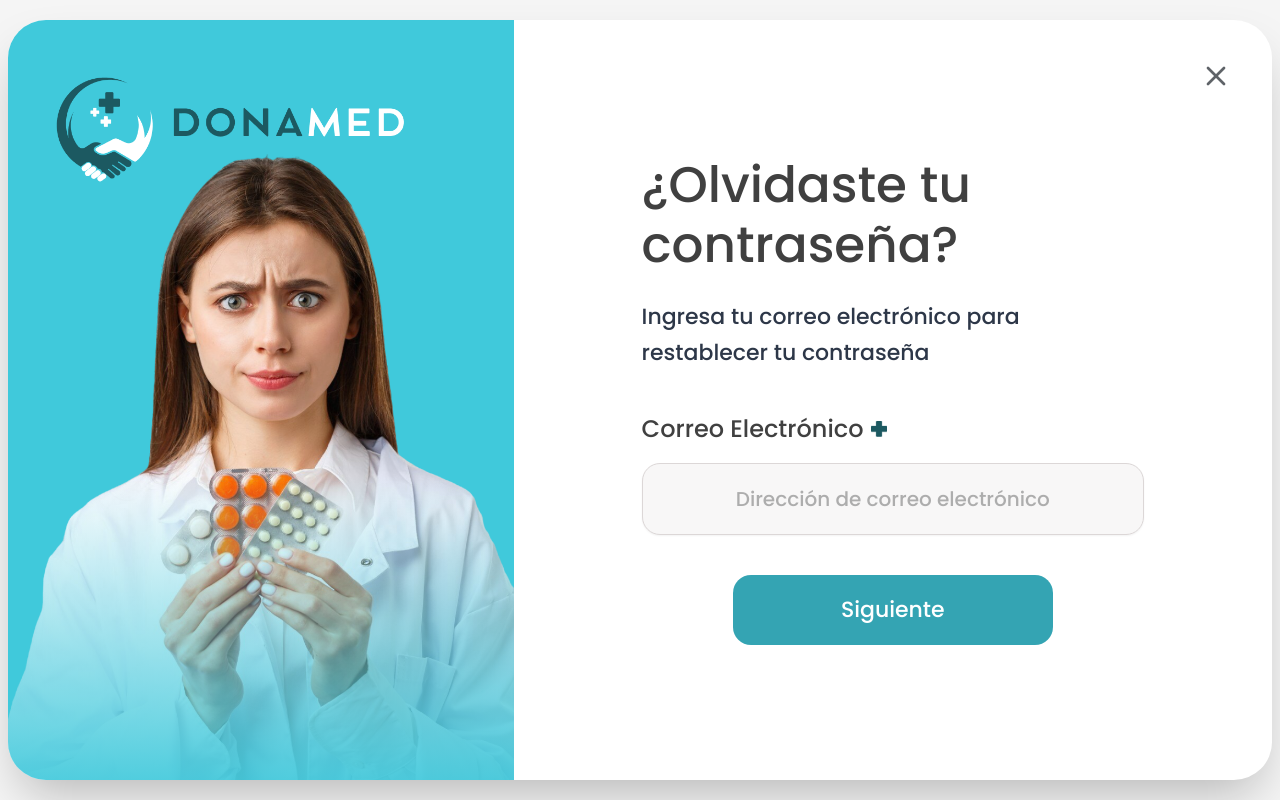
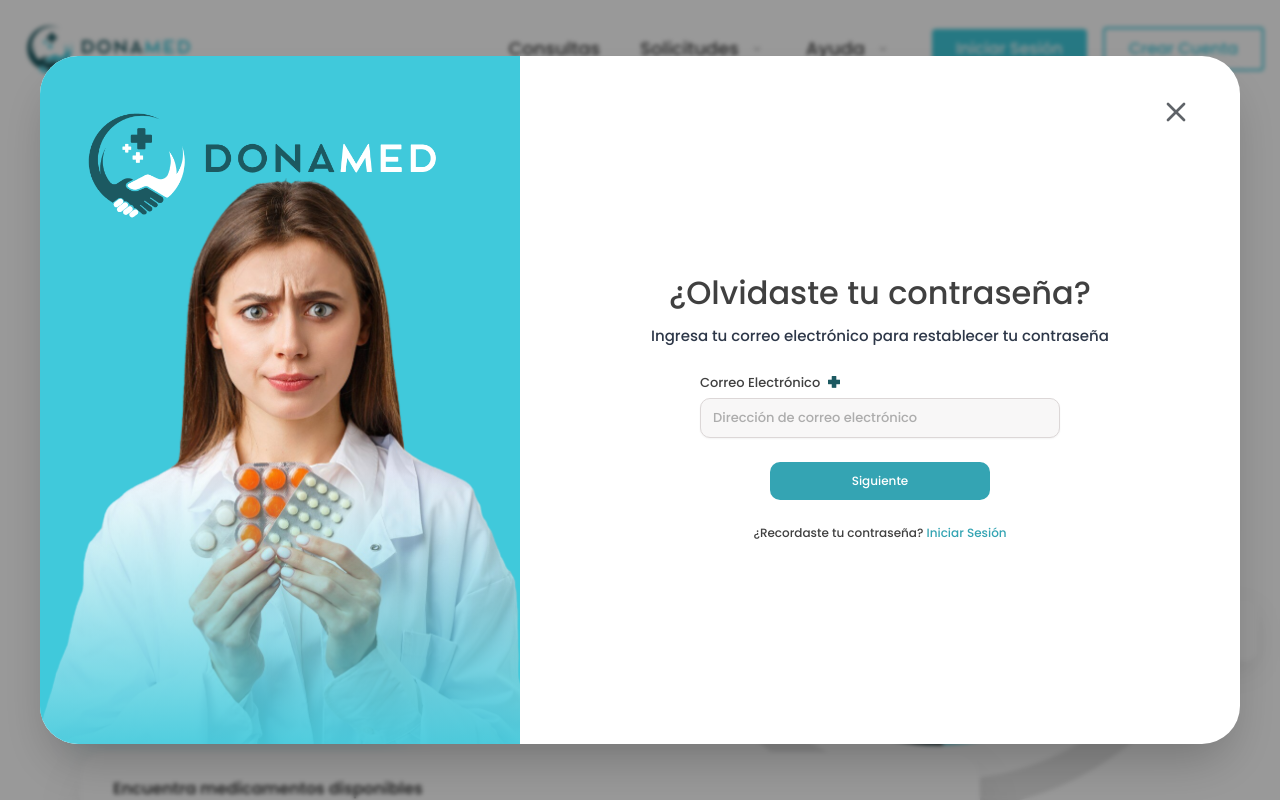
Before and after one commit to guelo0987/DONAMED_CLIENTE_FRONT, a React (Vite) app in the folder lastest/: page /forgot-password in a window 1280 px wide. Shown: the top 800 px of the page. Built offline with nearby package versions, Linux system fonts and the light colour scheme.

Commit message:
arreglados

```diff
--- a/lastest/src/Pages/Auth/ForgotPass.tsx
+++ b/lastest/src/Pages/Auth/ForgotPass.tsx
@@ -3,21 +3,25 @@ import { Link } from "react-router-dom";
 import { Button } from "../../components/ui/buttons";
 import { Input } from "../../components/ui/input";
 import { Label } from "../../components/ui/label";
+import LandingPage from "../Landing/LandingPage";
 
 export const ForgotPass = () => {
     return (
-        <div className="min-h-screen w-full flex items-center justify-center p-2 bg-[#F5F5F5] font-['Poppins']">
-            {/* Main Card Container - Responsive Sizing - Occupying more screen space */}
-            <div className="relative w-full h-[95vh] bg-white rounded-[38px] shadow-2xl overflow-hidden flex flex-col lg:flex-row">
+        <div className="relative min-h-screen">
+            <LandingPage />
+            <div className="fixed inset-0 z-50 w-full flex items-center justify-center p-5 sm:p-6 md:p-8 bg-black/40 backdrop-blur-[2px] font-['Poppins']">
+                <div className="relative w-full max-w-[1200px] h-[88vh] lg:h-[86vh] bg-white rounded-[24px] lg:rounded-[38px] shadow-2xl overflow-hidden flex flex-col lg:flex-row">
 
-                {/* Close Button - Fixed to Card */}
-                <Link to="/" className="absolute top-6 right-6 lg:top-8 lg:right-8 z-50 cursor-pointer p-2 hover:bg-gray-100 rounded-full transition-colors">
+                    {/* Close Button */}
+                    <Link
+                        to="/"
+                        className="absolute top-6 right-6 lg:top-8 lg:right-10 z-50 cursor-pointer p-2 hover:bg-gray-100 rounded-full transition-colors"
+                    >
                         <X className="w-6 h-6 lg:w-8 lg:h-8 text-[#5F6368] hover:text-black" />
                     </Link>
 
-                {/* Left Side - Banner (Hidden on Mobile, Visible on LG screens) */}
+                    {/* Left Side - Banner */}
                     <div className="hidden lg:block w-[40%] h-full relative bg-[#40C9DB]">
-                    {/* Logo */}
                         <div className="absolute top-12 left-12 z-30">
                             <img
                                 src="/logos/donamed_logo_auth.png"
@@ -26,16 +30,14 @@ export const ForgotPass = () => {
                             />
                         </div>
 
-                    {/* Banner Image with Gradient */}
                         <div className="absolute inset-x-0 bottom-0 h-[85%] z-10 flex items-end justify-center overflow-hidden">
                             <img
                                 src="/banners/restablecer_pass_banner.png"
                                 alt="Doctora"
-                            className="w-auto h-full object-cover object-bottom translate-y-2" // Small offset to fix fit
+                                className="w-auto h-full object-cover object-bottom translate-y-2"
                             />
                         </div>
 
-                    {/* Gradient Overlay matching Figma */}
                         <div
                             className="absolute bottom-0 w-full h-[40%] z-20 pointer-events-none"
                             style={{
@@ -45,45 +47,54 @@ export const ForgotPass = () => {
                     </div>
 
                     {/* Right Side - Form */}
-                <div className="w-full lg:w-[60%] h-full flex flex-col justify-center items-center relative px-6 md:px-12 xl:px-32 py-12">
-
-                    <div className="w-full max-w-[650px] space-y-10 flex flex-col items-center lg:items-start text-center lg:text-left">
+                    <div className="w-full lg:w-[60%] h-full flex flex-col justify-center items-center relative px-8 md:px-14 xl:px-20 py-10 lg:pt-14 overflow-y-auto">
+                        <div className="w-full max-w-[500px] space-y-6 flex flex-col items-center text-center">
                             {/* Header */}
-                        <div className="space-y-6 w-full">
-                            <h1 className="text-[#404040] text-[32px] md:text-[40px] xl:text-[50px] font-medium leading-[1.2] tracking-normal">
+                            <div className="space-y-3 w-full">
+                                <h1 className="text-[#404040] text-[22px] md:text-[28px] xl:text-[32px] font-medium leading-[1.2] tracking-normal">
                                     ¿Olvidaste tu contraseña?
                                 </h1>
-                            <p className="text-[#2D3748] text-[16px] md:text-[18px] xl:text-[22px] font-medium leading-relaxed">
+                                <p className="text-[#2D3748] text-[13px] md:text-[14px] xl:text-[15px] font-medium leading-relaxed">
                                     Ingresa tu correo electrónico para restablecer tu contraseña
                                 </p>
                             </div>
 
                             {/* Form */}
-                        <div className="w-full space-y-10 mt-4">
-                            <div className="space-y-4">
-                                <div className="flex items-center justify-center lg:justify-start gap-2">
-                                    <Label className="text-[#404040] text-[20px] xl:text-[24px] font-medium">
+                            <div className="w-full max-w-[360px] mx-auto space-y-4 mt-4">
+                                <div className="space-y-1.5 text-left">
+                                    <div className="flex items-center gap-2">
+                                        <Label className="text-[#404040] text-[12px] xl:text-[13px] font-medium">
                                             Correo Electrónico
                                         </Label>
                                         <img
                                             src="/assets/plus_icon.png"
                                             alt="required"
-                                        className="w-3 h-3 lg:w-4 lg:h-4 mb-2 mt-2"
+                                            className="w-2 h-2 lg:w-3 lg:h-3"
+                                        />
+                                    </div>
+                                    <Input
+                                        placeholder="Dirección de correo electrónico"
+                                        className="h-[36px] xl:h-[40px] w-full bg-[#F8F7F7] border-[#DCD7D7] rounded-[10px] text-left text-[#9A9A9A] text-[12px] xl:text-[13px] font-medium placeholder:text-[#9A9A9A]/80 focus:border-[#40C9DB] transition-all px-3"
                                     />
                                 </div>
 
-                                <Input
-                                    placeholder="Dirección de correo electrónico"
-                                    className="h-[60px] xl:h-[72px] w-full bg-[#F8F7F7] border-[#DCD7D7] rounded-[18px] text-center text-[#9A9A9A] text-[18px] xl:text-[20px] font-medium placeholder:text-[#9A9A9A]/80 focus:border-[#40C9DB] transition-all"
-                                />
-                            </div>
-
-                            <div className="flex justify-center lg:justify-center">
+                                <div className="flex justify-center pt-2">
                                     <Button
-                                    className="w-full md:w-[320px] h-[70px] bg-[#34A4B3] hover:bg-[#2d8f9c] rounded-[18px] text-white text-[22px] font-medium shadow-none hover:shadow-lg transition-all"
+                                        className="w-full md:w-[220px] h-[38px] bg-[#34A4B3] hover:bg-[#2d8f9c] rounded-[10px] text-white text-[12px] font-medium shadow-none hover:shadow-lg transition-all"
                                     >
                                         Siguiente
                                     </Button>
+                                </div>
+
+                                <p className="text-center text-[#404040] text-[11px] xl:text-[12px] font-medium pt-2">
+                                    ¿Recordaste tu contraseña?{" "}
+                                    <Link
+                                        to="/login"
+                                        className="text-[#34A4B3] hover:underline"
+                                    >
+                                        Iniciar Sesión
+                                    </Link>
+                                </p>
                             </div>
                         </div>
                     </div>
--- a/lastest/src/Pages/Auth/ResetPass.tsx
+++ b/lastest/src/Pages/Auth/ResetPass.tsx
@@ -3,21 +3,25 @@ import { Link } from "react-router-dom";
 import { Button } from "../../components/ui/buttons";
 import { Input } from "../../components/ui/input";
 import { Label } from "../../components/ui/label";
+import LandingPage from "../Landing/LandingPage";
 
 export const ResetPass = () => {
     return (
-        <div className="min-h-screen w-full flex items-center justify-center p-2 bg-[#F5F5F5] font-['Poppins']">
-            {/* Main Card Container - Responsive Sizing - Occupying more screen space */}
-            <div className="relative w-full h-[95vh] bg-white rounded-[38px] shadow-2xl overflow-hidden flex flex-col lg:flex-row">
+        <div className="relative min-h-screen">
+            <LandingPage />
+            <div className="fixed inset-0 z-50 w-full flex items-center justify-center p-5 sm:p-6 md:p-8 bg-black/40 backdrop-blur-[2px] font-['Poppins']">
+                <div className="relative w-full max-w-[1200px] h-[88vh] lg:h-[86vh] bg-white rounded-[24px] lg:rounded-[38px] shadow-2xl overflow-hidden flex flex-col lg:flex-row">
 
-                {/* Close Button - Fixed to Card */}
-                <Link to="/" className="absolute top-6 right-6 lg:top-8 lg:right-8 z-50 cursor-pointer p-2 hover:bg-gray-100 rounded-full transition-colors">
+                    {/* Close Button */}
+                    <Link
+                        to="/"
+                        className="absolute top-6 right-6 lg:top-8 lg:right-10 z-50 cursor-pointer p-2 hover:bg-gray-100 rounded-full transition-colors"
+                    >
                         <X className="w-6 h-6 lg:w-8 lg:h-8 text-[#5F6368] hover:text-black" />
                     </Link>
 
-                {/* Left Side - Banner (Hidden on Mobile, Visible on LG screens) */}
+                    {/* Left Side - Banner */}
                     <div className="hidden lg:block w-[40%] h-full relative bg-[#40C9DB]">
-                    {/* Logo */}
                         <div className="absolute top-12 left-12 z-30">
                             <img
                                 src="/logos/donamed_logo_auth.png"
@@ -26,16 +30,14 @@ export const ResetPass = () => {
                             />
                         </div>
 
-                    {/* Banner Image with Gradient */}
                         <div className="absolute inset-x-0 bottom-0 h-[85%] z-10 flex items-end justify-center overflow-hidden">
                             <img
                                 src="/banners/restablecer_pass_banner.png"
                                 alt="Doctora"
-                            className="w-auto h-full object-cover object-bottom translate-y-2" // Small offset to fix fit
+                                className="w-auto h-full object-cover object-bottom translate-y-2"
                             />
                         </div>
 
-                    {/* Gradient Overlay matching Figma */}
                         <div
                             className="absolute bottom-0 w-full h-[40%] z-20 pointer-events-none"
                             style={{
@@ -45,65 +47,75 @@ export const ResetPass = () => {
                     </div>
 
                     {/* Right Side - Form */}
-                <div className="w-full lg:w-[60%] h-full flex flex-col justify-center items-center relative px-6 md:px-12 xl:px-32 py-12">
-
-                    <div className="w-full max-w-[650px] space-y-10 flex flex-col items-center lg:items-start text-center lg:text-left">
+                    <div className="w-full lg:w-[60%] h-full flex flex-col justify-center items-center relative px-8 md:px-14 xl:px-20 py-10 lg:pt-14 overflow-y-auto">
+                        <div className="w-full max-w-[500px] space-y-6 flex flex-col items-center text-center">
                             {/* Header */}
-                        <div className="space-y-6 w-full text-center">
-                            <h1 className="text-[#404040] text-[32px] md:text-[40px] xl:text-[50px] font-medium leading-[1.2] tracking-normal">
+                            <div className="space-y-3 w-full">
+                                <h1 className="text-[#404040] text-[22px] md:text-[28px] xl:text-[32px] font-medium leading-[1.2] tracking-normal">
                                     Restablecer Contraseña
                                 </h1>
-                            <p className="text-[#2D3748] text-[16px] md:text-[18px] xl:text-[22px] font-medium leading-relaxed">
+                                <p className="text-[#2D3748] text-[13px] md:text-[14px] xl:text-[15px] font-medium leading-relaxed">
                                     Ingrese su nueva contraseña
                                 </p>
                             </div>
 
                             {/* Form */}
-                        <div className="w-full space-y-10 mt-4">
+                            <div className="w-full max-w-[360px] mx-auto space-y-4 mt-4">
                                 {/* New Password */}
-                            <div className="space-y-4">
-                                <div className="flex items-center justify-center lg:justify-start gap-2">
-                                    <Label className="text-[#404040] text-[20px] xl:text-[24px] font-medium">
+                                <div className="space-y-1.5 text-left">
+                                    <div className="flex items-center gap-2">
+                                        <Label className="text-[#404040] text-[12px] xl:text-[13px] font-medium">
                                             Nueva Contraseña
                                         </Label>
                                         <img
                                             src="/assets/plus_icon.png"
                                             alt="required"
-                                        className="w-3 h-3 lg:w-4 lg:h-4 mb-2 mt-2"
+                                            className="w-2 h-2 lg:w-3 lg:h-3"
                                         />
                                     </div>
                                     <Input
                                         type="password"
                                         placeholder="Nueva Contraseña"
-                                    className="h-[60px] xl:h-[72px] w-full bg-[#F8F7F7] border-[#DCD7D7] rounded-[18px] text-center text-[#9A9A9A] text-[18px] xl:text-[20px] font-medium placeholder:text-[#9A9A9A]/80 focus:border-[#40C9DB] transition-all"
+                                        className="h-[36px] xl:h-[40px] w-full bg-[#F8F7F7] border-[#DCD7D7] rounded-[10px] text-left text-[#9A9A9A] text-[12px] xl:text-[13px] font-medium placeholder:text-[#9A9A9A]/80 focus:border-[#40C9DB] transition-all px-3"
                                     />
                                 </div>
 
                                 {/* Repeat Password */}
-                            <div className="space-y-4">
-                                <div className="flex items-center justify-center lg:justify-start gap-2">
-                                    <Label className="text-[#404040] text-[20px] xl:text-[24px] font-medium">
+                                <div className="space-y-1.5 text-left">
+                                    <div className="flex items-center gap-2">
+                                        <Label className="text-[#404040] text-[12px] xl:text-[13px] font-medium">
                                             Repita la Contraseña
                                         </Label>
                                         <img
                                             src="/assets/plus_icon.png"
                                             alt="required"
-                                        className="w-3 h-3 lg:w-4 lg:h-4 mb-2 mt-2"
+                                            className="w-2 h-2 lg:w-3 lg:h-3"
                                         />
                                     </div>
                                     <Input
                                         type="password"
                                         placeholder="Repita la Contraseña"
-                                    className="h-[60px] xl:h-[72px] w-full bg-[#F8F7F7] border-[#DCD7D7] rounded-[18px] text-center text-[#9A9A9A] text-[18px] xl:text-[20px] font-medium placeholder:text-[#9A9A9A]/80 focus:border-[#40C9DB] transition-all"
+                                        className="h-[36px] xl:h-[40px] w-full bg-[#F8F7F7] border-[#DCD7D7] rounded-[10px] text-left text-[#9A9A9A] text-[12px] xl:text-[13px] font-medium placeholder:text-[#9A9A9A]/80 focus:border-[#40C9DB] transition-all px-3"
                                     />
                                 </div>
 
-                            <div className="flex justify-center lg:justify-center">
+                                <div className="flex justify-center pt-2">
                                     <Button
-                                    className="w-full md:w-[320px] h-[70px] bg-[#34A4B3] hover:bg-[#2d8f9c] rounded-[18px] text-white text-[22px] font-medium shadow-none hover:shadow-lg transition-all"
+                                        className="w-full md:w-[220px] h-[38px] bg-[#34A4B3] hover:bg-[#2d8f9c] rounded-[10px] text-white text-[12px] font-medium shadow-none hover:shadow-lg transition-all"
                                     >
                                         Confirmar Contraseña
                                     </Button>
+                                </div>
+
+                                <p className="text-center text-[#404040] text-[11px] xl:text-[12px] font-medium pt-2">
+                                    ¿Recordaste tu contraseña?{" "}
+                                    <Link
+                                        to="/login"
+                                        className="text-[#34A4B3] hover:underline"
+                                    >
+                                        Iniciar Sesión
+                                    </Link>
+                                </p>
                             </div>
                         </div>
                     </div>
--- a/lastest/src/index.css
+++ b/lastest/src/index.css
@@ -64,6 +64,12 @@
     @apply border-border;
   }
 
+  html,
+  body,
+  * {
+    font-family: 'Poppins', sans-serif !important;
+  }
+
   body {
     @apply bg-background text-foreground;
   }
```
Also changed, not shown: lastest/src/components/landing/MedicationsSection.tsx (+61 -23 lines), lastest/public/assets/rectangle_landing.png (added). Lines whose indentation alone changed are shown as unchanged.
